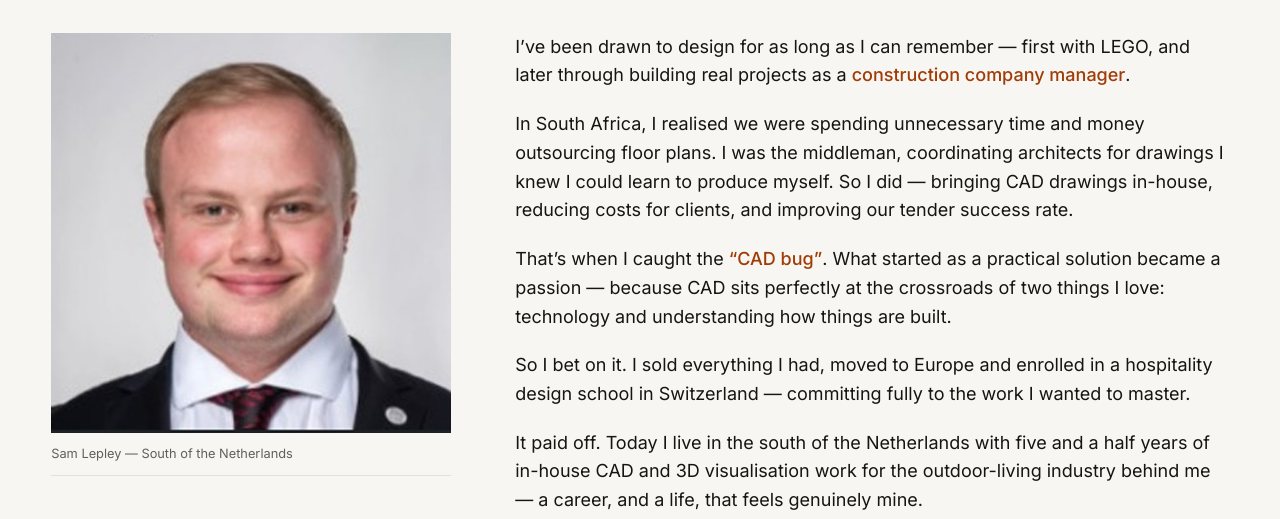
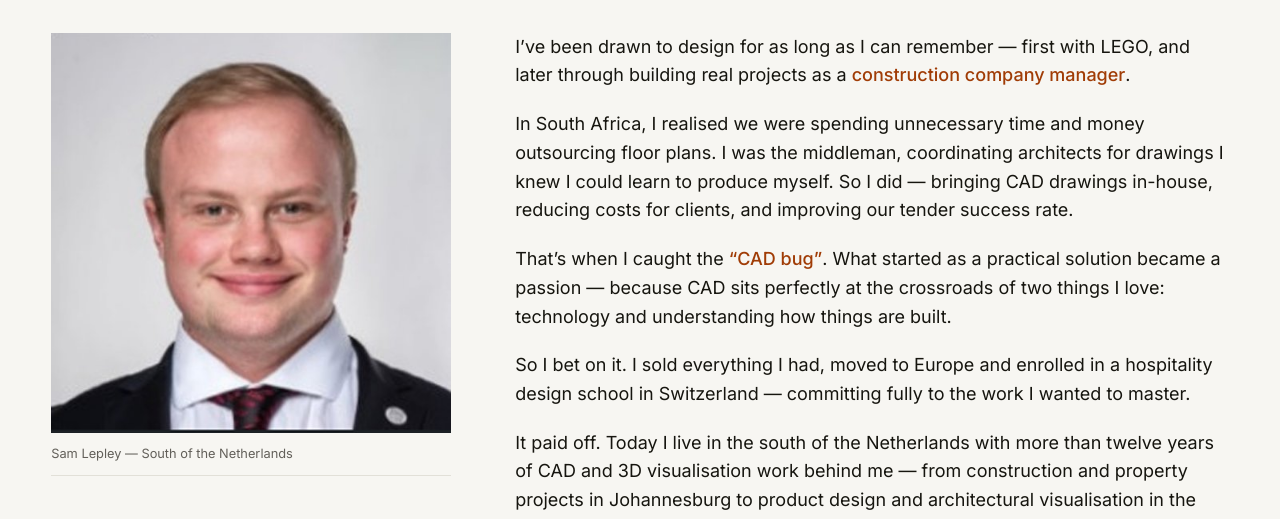
Before and after one commit to lepleys02-cmd/sl3d-portfolio, an Astro site: page /about in a window 1280 px wide. Shown: the part 280-799 px from the top of the page. Built offline with nearby package versions, Linux system fonts and the light colour scheme; Astro itself is replaced by a stand-in of ours.

Commit message:
fix: about closing cites full 12-plus-year span across industries

```diff
--- a/src/pages/about.astro
+++ b/src/pages/about.astro
@@ -59,9 +59,10 @@ const skills = [
             design school in Switzerland &mdash; committing fully to the work I wanted to master.
           </p>
           <p>
-            It paid off. Today I live in the south of the Netherlands with five and a half years of
-            in-house CAD and 3D visualisation work for the outdoor-living industry behind me &mdash;
-            a career, and a life, that feels genuinely mine.
+            It paid off. Today I live in the south of the Netherlands with more than twelve years
+            of CAD and 3D visualisation work behind me &mdash; from construction and property
+            projects in Johannesburg to product design and architectural visualisation in the
+            Netherlands &mdash; a career, and a life, that feels genuinely mine.
           </p>
         </div>
 
```
